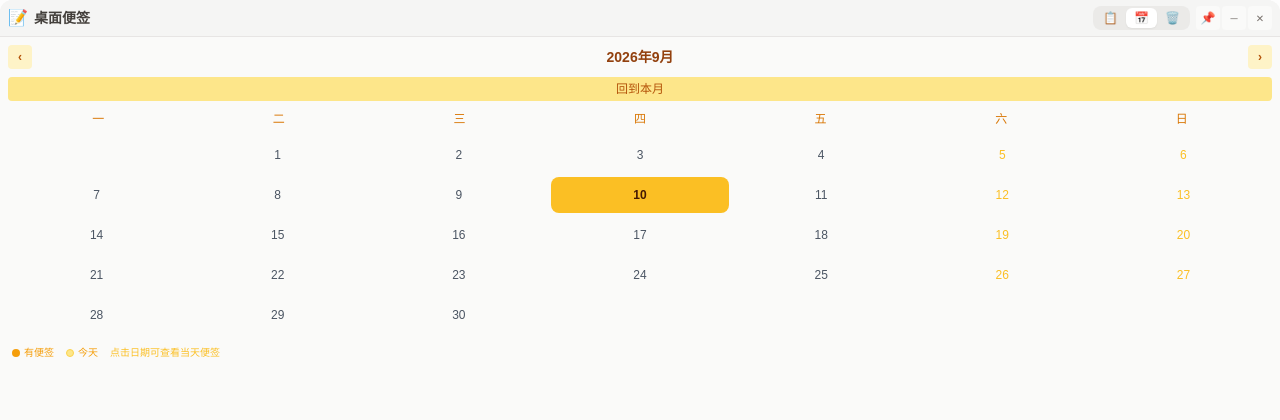
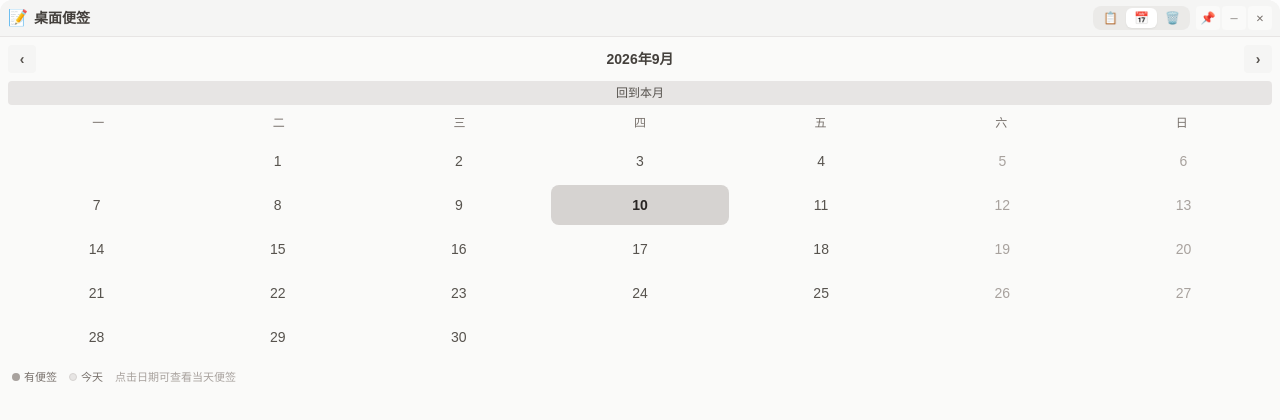
Before and after one commit to GDCP1613157420/bianqian, a React (Vite) app: page / in a window 1280 px wide. Both pictures are taken after a click on the button "日期表格". Shown: the top 420 px of the page. Built offline with nearby package versions, Linux system fonts and the light colour scheme.

Commit message:
Update src/components/CalendarView.tsx: soft colors, larger fonts, external detail panel, archive time

```diff
--- a/src/components/CalendarView.tsx
+++ b/src/components/CalendarView.tsx
@@ -5,19 +5,18 @@ import { todayStr } from "../utils";
 const WEEK_HEADERS = ["一", "二", "三", "四", "五", "六", "日"];
 
 interface Props {
-  notes: Note[]; // 全部 active 便签（用于统计每天数量）
+  notes: Note[];
   selectedDate: string;
-  onSelectDate: (date: string) => void; // 点击某天
+  onSelectDate: (date: string) => void;
 }
 
 export default function CalendarView({ notes, selectedDate, onSelectDate }: Props) {
   const now = new Date();
   const [year, setYear] = useState(now.getFullYear());
-  const [month, setMonth] = useState(now.getMonth()); // 0-11
+  const [month, setMonth] = useState(now.getMonth());
 
   const today = todayStr();
 
-  // 统计每天 active 便签数
   const countByDate = useMemo(() => {
     const map = new Map<string, number>();
     notes
@@ -29,10 +28,8 @@ export default function CalendarView({ notes, selectedDate, onSelectDate }: Prop
     return map;
   }, [notes]);
 
-  // 构建月历格子（周一开始）
   const cells = useMemo(() => {
     const firstDay = new Date(year, month, 1);
-    // 周一=0: getDay() 周日=0 → (getDay()+6)%7
     const lead = (firstDay.getDay() + 6) % 7;
     const daysInMonth = new Date(year, month + 1, 0).getDate();
     const total = Math.ceil((lead + daysInMonth) / 7) * 7;
@@ -46,21 +43,13 @@ export default function CalendarView({ notes, selectedDate, onSelectDate }: Prop
   const monthLabel = `${year}年${month + 1}月`;
 
   const prevMonth = () => {
-    if (month === 0) {
-      setMonth(11);
-      setYear(year - 1);
-    } else {
-      setMonth(month - 1);
-    }
+    if (month === 0) { setMonth(11); setYear(year - 1); }
+    else setMonth(month - 1);
   };
 
   const nextMonth = () => {
-    if (month === 11) {
-      setMonth(0);
-      setYear(year + 1);
-    } else {
-      setMonth(month + 1);
-    }
+    if (month === 11) { setMonth(0); setYear(year + 1); }
+    else setMonth(month + 1);
   };
 
   const goToday = () => {
@@ -74,18 +63,17 @@ export default function CalendarView({ notes, selectedDate, onSelectDate }: Prop
 
   return (
     <div className="p-2 flex flex-col gap-2">
-      {/* 月份切换 */}
       <div className="flex items-center justify-between">
         <button
           onClick={prevMonth}
-          className="w-6 h-6 rounded bg-amber-100 text-amber-700 hover:bg-amber-200 text-xs font-bold"
+          className="w-7 h-7 rounded bg-stone-100 text-stone-600 hover:bg-stone-200 text-sm font-bold"
         >
           ‹
         </button>
-        <div className="text-sm font-bold text-amber-800">{monthLabel}</div>
+        <div className="text-sm font-bold text-stone-700">{monthLabel}</div>
         <button
           onClick={nextMonth}
-          className="w-6 h-6 rounded bg-amber-100 text-amber-700 hover:bg-amber-200 text-xs font-bold"
+          className="w-7 h-7 rounded bg-stone-100 text-stone-600 hover:bg-stone-200 text-sm font-bold"
         >
           ›
         </button>
@@ -95,26 +83,22 @@ export default function CalendarView({ notes, selectedDate, onSelectDate }: Prop
         onClick={goToday}
         className={`text-xs rounded py-1 transition-colors ${
           year === now.getFullYear() && month === now.getMonth()
-            ? "bg-amber-200 text-amber-700 cursor-default"
-            : "bg-amber-100 text-amber-700 hover:bg-amber-200"
+            ? "bg-stone-200 text-stone-600 cursor-default"
+            : "bg-stone-100 text-stone-600 hover:bg-stone-200"
         }`}
       >
         回到本月
       </button>
 
-      {/* 星期表头 */}
-      <div className="grid grid-cols-7 text-center text-xs text-amber-600 font-medium">
+      <div className="grid grid-cols-7 text-center text-xs text-stone-500 font-medium">
         {WEEK_HEADERS.map((w) => (
-          <div key={w} className="py-0.5">
-            {w}
-          </div>
+          <div key={w} className="py-0.5">{w}</div>
         ))}
       </div>
 
-      {/* 日期网格 */}
       <div className="grid grid-cols-7 gap-1">
         {cells.map((day, i) => {
-          if (day === null) return <div key={`e${i}`} className="h-9" />;
+          if (day === null) return <div key={`e${i}`} className="h-10" />;
           const ds = cellDateStr(day);
           const count = countByDate.get(ds) || 0;
           const isToday = ds === today;
@@ -124,30 +108,28 @@ export default function CalendarView({ notes, selectedDate, onSelectDate }: Prop
             <button
               key={ds}
               onClick={() => onSelectDate(ds)}
-              className={`h-9 rounded-lg flex flex-col items-center justify-center relative transition-colors ${
+              className={`h-10 rounded-lg flex flex-col items-center justify-center relative transition-colors ${
                 isSelected
-                  ? "bg-amber-400 text-amber-950 font-bold"
+                  ? "bg-stone-300 text-stone-800 font-bold"
                   : isToday
-                  ? "bg-amber-200 text-amber-900 font-bold"
+                  ? "bg-stone-200 text-stone-800 font-bold"
                   : isWeekend
-                  ? "text-amber-400 hover:bg-amber-100"
-                  : "text-gray-600 hover:bg-amber-100"
+                  ? "text-stone-400 hover:bg-stone-100"
+                  : "text-stone-600 hover:bg-stone-100"
               }`}
             >
-              <span className="text-xs leading-none">{day}</span>
-              {/* 有便签的小圆点标记 */}
+              <span className="text-sm leading-none">{day}</span>
               {count > 0 && (
                 <span
                   className={`absolute bottom-0.5 w-1.5 h-1.5 rounded-full ${
-                    isSelected || isToday ? "bg-red-500" : "bg-amber-500"
+                    isSelected || isToday ? "bg-red-400" : "bg-stone-400"
                   }`}
                 />
               )}
-              {/* 数量徽标 */}
               {count > 0 && (
                 <span
                   className={`absolute -top-0.5 -right-0.5 text-[9px] px-0.5 rounded-full ${
-                    isSelected ? "bg-red-500 text-white" : "bg-red-400 text-white"
+                    isSelected ? "bg-red-400 text-white" : "bg-stone-400 text-white"
                   }`}
                 >
                   {count > 9 ? "9+" : count}
@@ -158,15 +140,14 @@ export default function CalendarView({ notes, selectedDate, onSelectDate }: Prop
         })}
       </div>
 
-      {/* 图例 */}
-      <div className="flex items-center gap-3 text-[10px] text-amber-500 mt-1 px-1">
+      <div className="flex items-center gap-3 text-[11px] text-stone-500 mt-1 px-1">
         <span className="flex items-center gap-1">
-          <span className="w-2 h-2 rounded-full bg-amber-500 inline-block" /> 有便签
+          <span className="w-2 h-2 rounded-full bg-stone-400 inline-block" /> 有便签
         </span>
         <span className="flex items-center gap-1">
-          <span className="w-2 h-2 rounded-full bg-amber-200 inline-block border border-amber-300" /> 今天
+          <span className="w-2 h-2 rounded-full bg-stone-200 inline-block border border-stone-300" /> 今天
         </span>
-        <span className="text-amber-400">点击日期可查看当天便签</span>
+        <span className="text-stone-400">点击日期可查看当天便签</span>
       </div>
     </div>
   );
```
